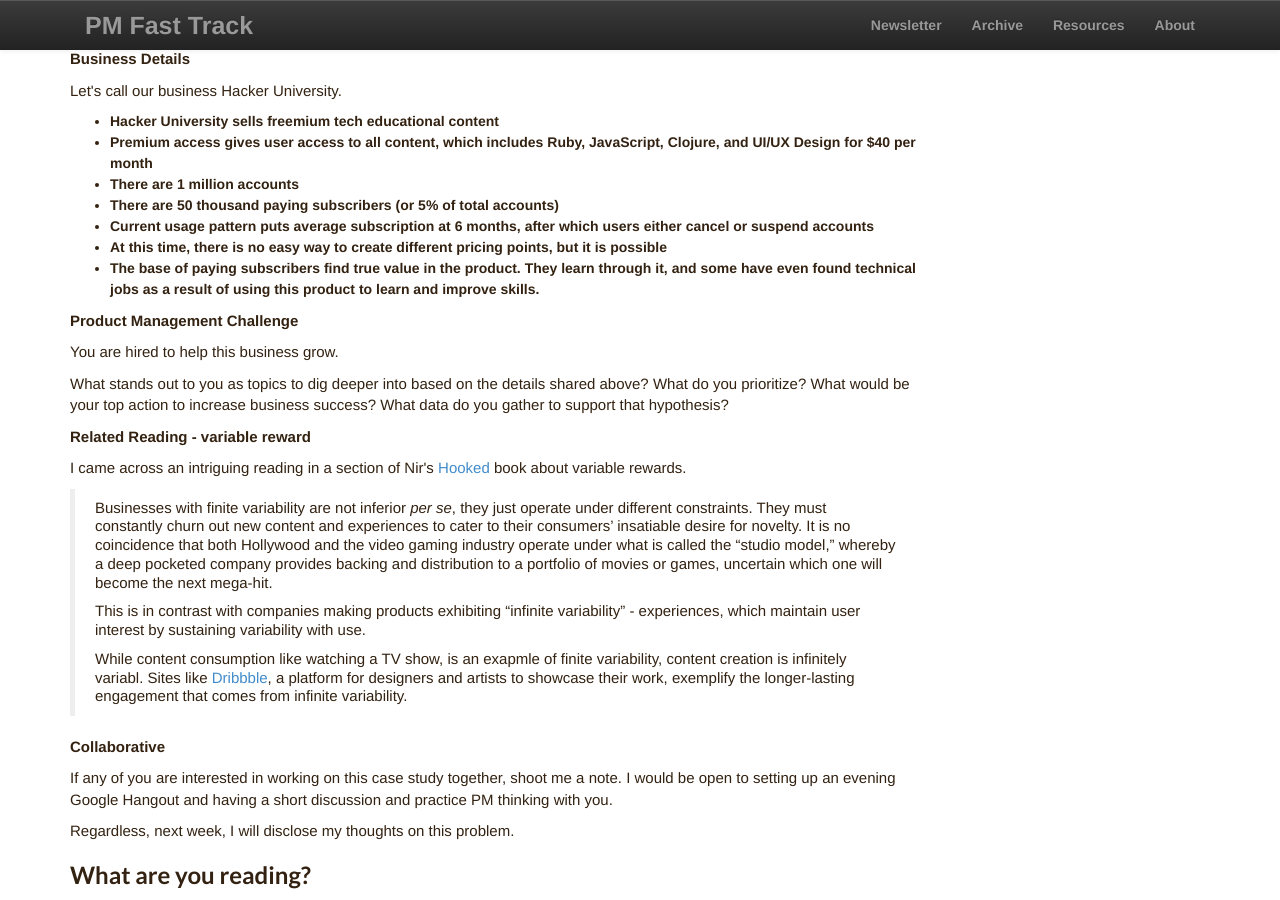
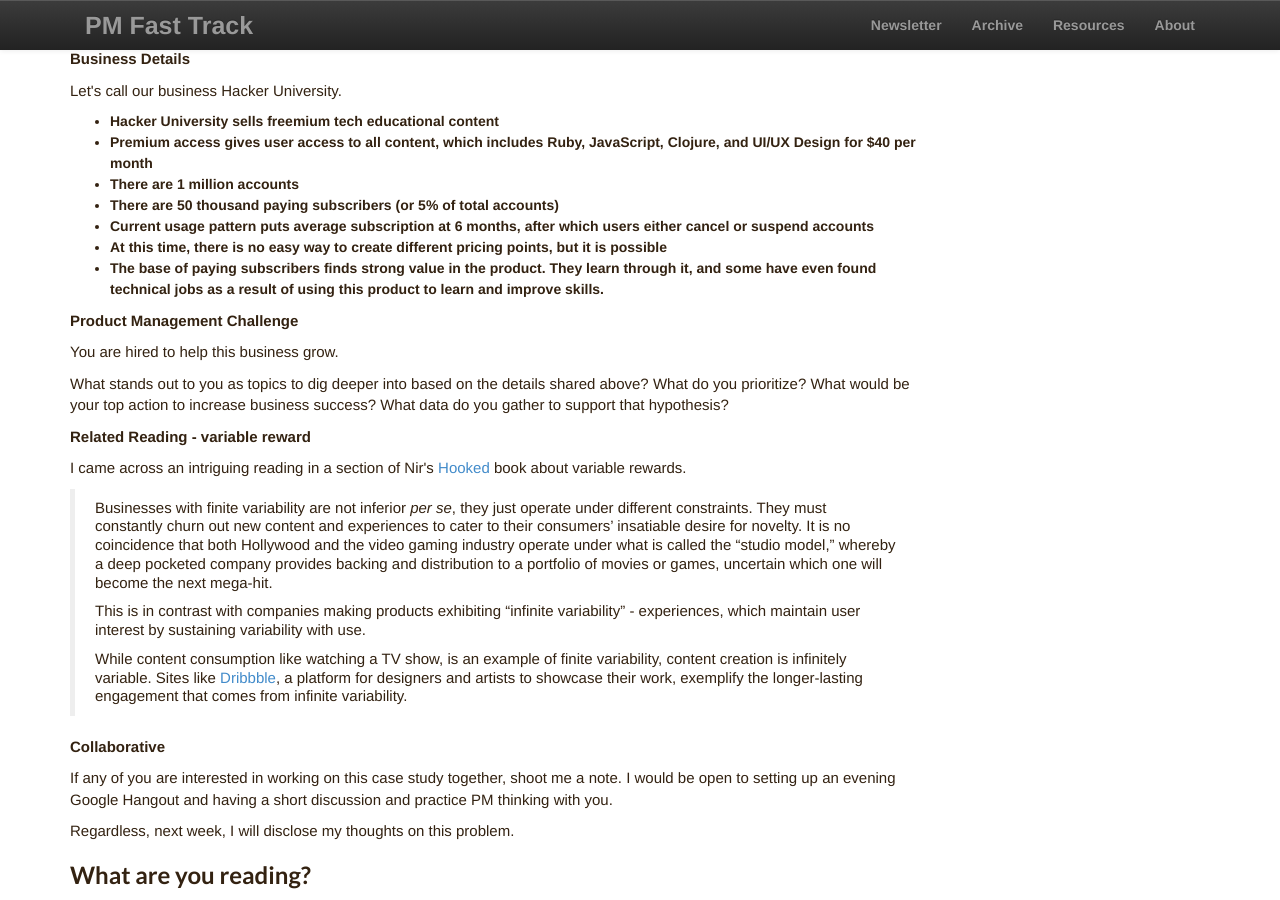
Before and after one commit to productmanagers/productmanagers.github.io, a Jekyll site: the page built from blog/_posts/2014-06-30-weekly13.md, in a window 1280 px wide and 900 px high, scrolled down 754 px. Built offline with Jekyll 4.4.1, drawn with Linux system fonts in a browser that asks for light colours; nearby versions of some CDN libraries; comment, search, counter and statistics services are not loaded.

Commit message:
correction

```diff
--- a/blog/_posts/2014-06-30-weekly13.md
+++ b/blog/_posts/2014-06-30-weekly13.md
@@ -39,7 +39,7 @@ Let\'s call our business Hacker University.
 * There are 50 thousand paying subscribers (or 5% of total accounts)
 * Current usage pattern puts average subscription at 6 months, after which users either cancel or suspend accounts
 * At this time, there is no easy way to create different pricing points, but it is possible
-* The base of paying subscribers find true value in the product.  They learn through it, and some have even found technical jobs as a result of using this product to learn and improve skills.
+* The base of paying subscribers finds strong value in the product.  They learn through it, and some have even found technical jobs as a result of using this product to learn and improve skills.
 
 __Product Management Challenge__
 
@@ -55,7 +55,7 @@ I came across an intriguing reading in a section of Nir\'s <a target="_" href="h
 >
 >This is in contrast with companies making products exhibiting "infinite variability" - experiences, which maintain user interest by sustaining variability with use.
 >
->While content consumption like watching a TV show, is an exapmle of finite variability, content creation is infinitely variabl.  Sites like <a target="_" href="https://dribbble.com/">Dribbble</a>, a platform for designers and artists to showcase their work, exemplify the longer-lasting engagement that comes from infinite variability.
+>While content consumption like watching a TV show, is an example of finite variability, content creation is infinitely variable.  Sites like <a target="_" href="https://dribbble.com/">Dribbble</a>, a platform for designers and artists to showcase their work, exemplify the longer-lasting engagement that comes from infinite variability.
 >
 
 __Collaborative__
```
